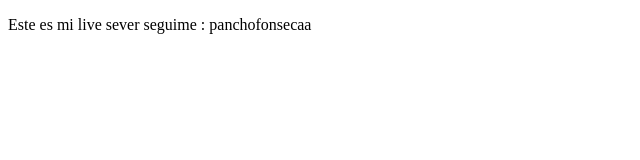
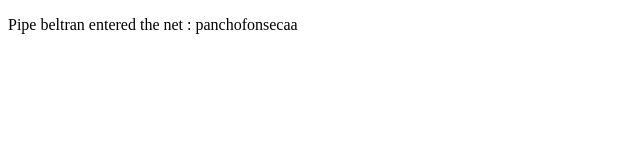
Before and after one commit to panchofonseca1508/Cursoprework, a plain HTML site: page index.html in a window 1280 px wide. Shown: the full height of the page, 0-640 px from the left. Drawn offline with Linux system fonts and the light colour scheme.

Commit message:
cambios cambiamos el nombre

```diff
--- a/index.html
+++ b/index.html
@@ -7,6 +7,7 @@
     <title>Hola mundo</title>
 </head>
 <body>
-    <p>Este es mi live sever seguime : panchofonsecaa </p>
+    <p>Pipe beltran entered the net
+         : panchofonsecaa </p>
 </body>
 </html>
```
